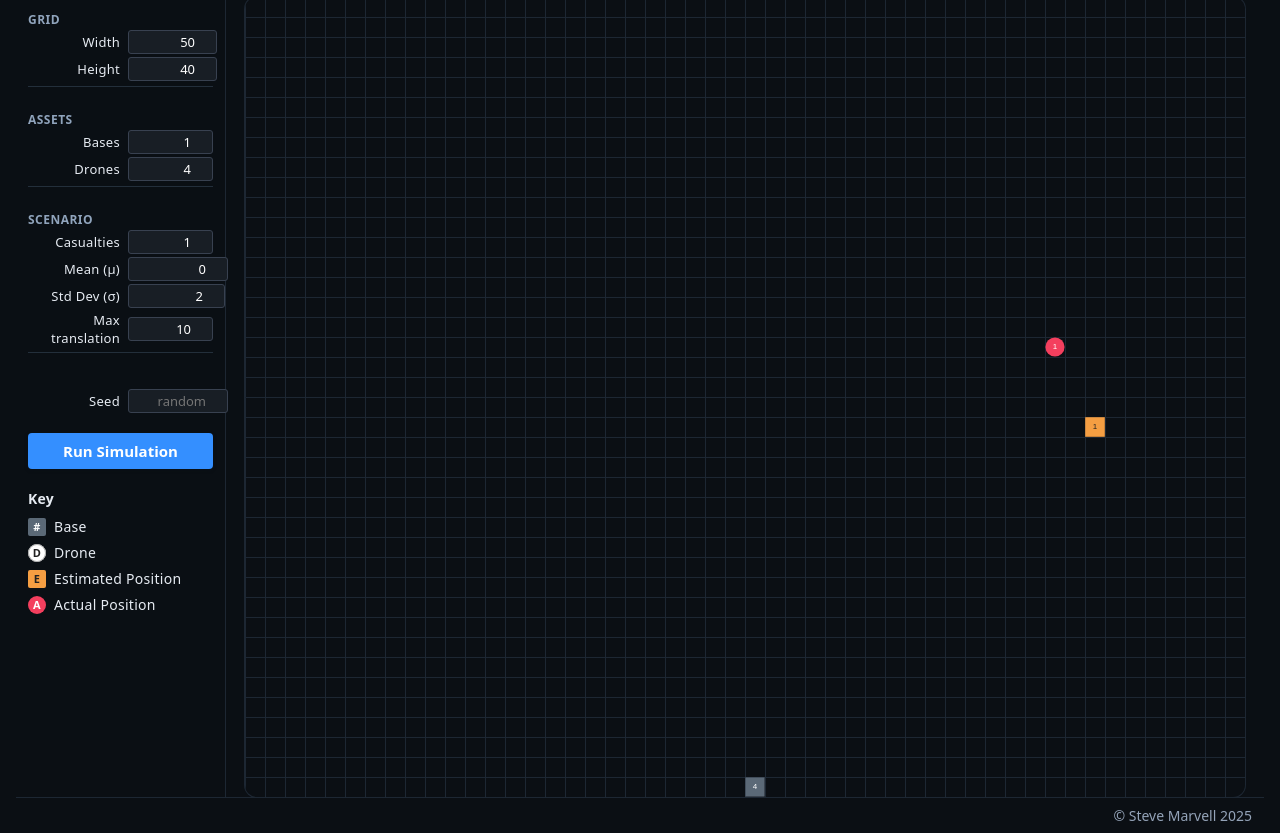
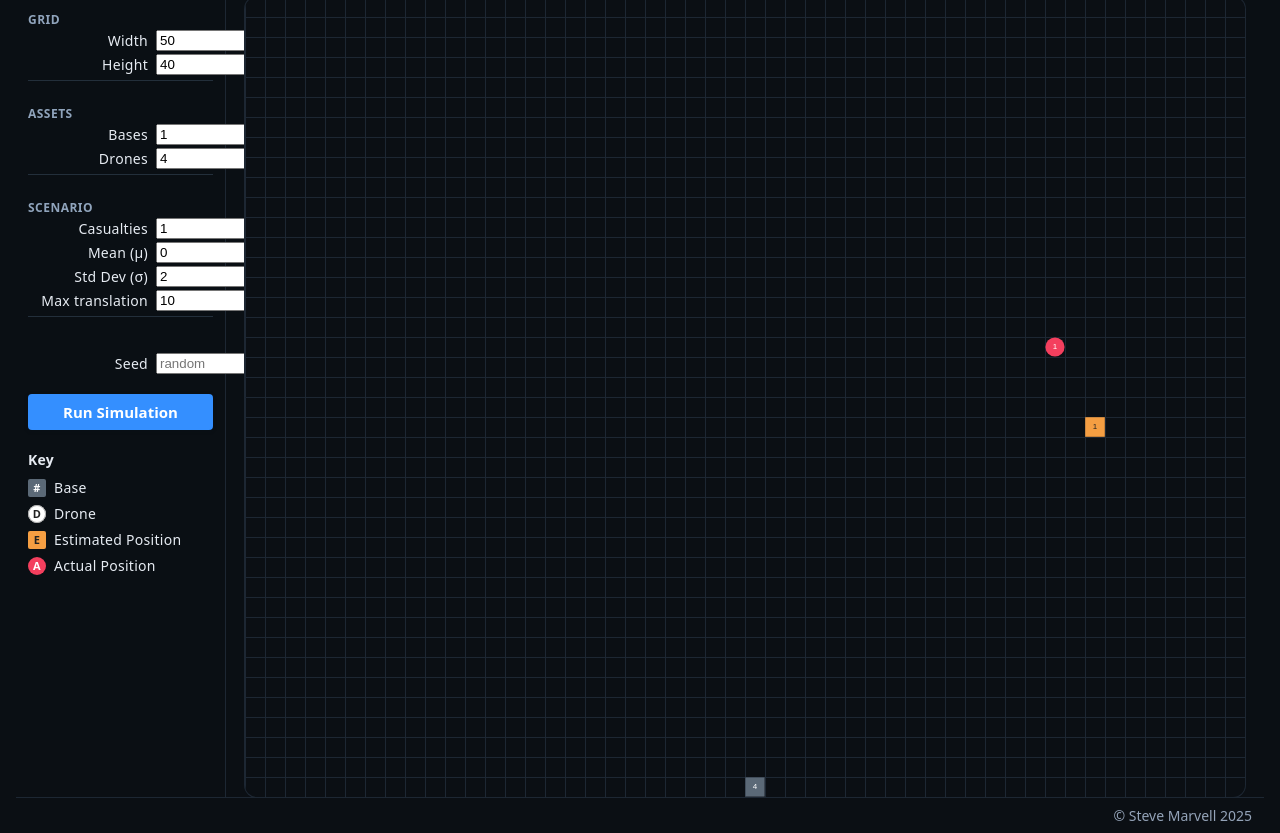
Before and after one commit to stevemarvell/courier-grid-poc, a website built with Vite: page index.html in a window 1280 px wide. Shown: the part 60-893 px from the top of the page. Built offline with nearby package versions, Linux system fonts and the light colour scheme.

Commit message:
few fixes

```diff
--- a/src/main.ts
+++ b/src/main.ts
@@ -3,11 +3,23 @@ import { runSimulation } from './sim'
 import { render } from './renderer'
 import type { SimConfig } from './types'
 
-const canvas = document.getElementById('main-canvas') as HTMLCanvasElement;
-const sidebar = document.getElementById('sidebar-key') as HTMLDivElement;
-const topBar = document.getElementById('top-bar') as HTMLDivElement;
-const bottomBar = document.getElementById('bottom-bar') as HTMLDivElement;
-const configForm = document.getElementById('sidebar-config') as HTMLDivElement;
+// Grab DOM nodes with null checks
+const _canvas = document.getElementById('main-canvas') as HTMLCanvasElement | null
+const _sidebar = document.getElementById('sidebar-key') as HTMLDivElement | null
+const _topBar = document.getElementById('top-bar') as HTMLDivElement | null
+const _bottomBar = document.getElementById('bottom-bar') as HTMLDivElement | null
+const _configForm = document.getElementById('sidebar-config') as HTMLDivElement | null
+
+function assertEl<T>(el: T | null, name: string): T {
+  if (!el) throw new Error(`Missing DOM element: ${name}`)
+  return el
+}
+
+const canvas = assertEl(_canvas, 'main-canvas')
+const sidebar = assertEl(_sidebar, 'sidebar-key')
+const topBar = assertEl(_topBar, 'top-bar')
+const bottomBar = assertEl(_bottomBar, 'bottom-bar')
+const configForm = assertEl(_configForm, 'sidebar-config')
 
 let cfg: SimConfig = {
   width: 50,
@@ -19,16 +31,16 @@ let cfg: SimConfig = {
   stdDev: 2,
   maxTranslation: 10,
   seed: undefined
-};
+}
 
 function fitCanvasToGrid(canvas: HTMLCanvasElement, cfg: SimConfig) {
-  const dpr = window.devicePixelRatio || 1;
-  const cssH = 800;
-  const cssW = Math.round(cssH * (cfg.width / cfg.height));
-  canvas.style.width = cssW + 'px';
-  canvas.style.height = cssH + 'px';
-  canvas.width = Math.round(cssW * dpr);
-  canvas.height = Math.round(cssH * dpr);
+  const dpr = window.devicePixelRatio || 1
+  const cssH = 800
+  const cssW = Math.round(cssH * (cfg.width / cfg.height))
+  canvas.style.width = cssW + 'px'
+  canvas.style.height = cssH + 'px'
+  canvas.width = Math.round(cssW * dpr)
+  canvas.height = Math.round(cssH * dpr)
 }
 
 function renderConfigPanel(cfg: SimConfig) {
@@ -83,29 +95,29 @@ function renderConfigPanel(cfg: SimConfig) {
         <button type="submit" class="btn-primary">Run Simulation</button>
       </div>
     </form>
-  `;
+  `
 
-  const form = document.getElementById('cfg-form') as HTMLFormElement;
+  const form = document.getElementById('cfg-form') as HTMLFormElement
   form.onsubmit = async (e) => {
-    e.preventDefault();
-    const data = new FormData(form);
-    cfg.width = Number(data.get('width'));
-    cfg.height = Number(data.get('height'));
-    cfg.baseCount = Number(data.get('baseCount'));
-    cfg.droneCount = Number(data.get('droneCount'));
-    cfg.casualtyCount = Number(data.get('casualtyCount'));
-    cfg.mean = Number(data.get('mean'));
-    cfg.stdDev = Number(data.get('stdDev'));
-    cfg.maxTranslation = Number(data.get('maxTranslation'));
-    const seedValue = data.get('seed');
-    cfg.seed = seedValue === '' ? undefined : Number(seedValue);
-    await rerunSimulation();
-  };
+    e.preventDefault()
+    const data = new FormData(form)
+    cfg.width = Number(data.get('width'))
+    cfg.height = Number(data.get('height'))
+    cfg.baseCount = Number(data.get('baseCount'))
+    cfg.droneCount = Number(data.get('droneCount'))
+    cfg.casualtyCount = Number(data.get('casualtyCount'))
+    cfg.mean = Number(data.get('mean'))
+    cfg.stdDev = Number(data.get('stdDev'))
+    cfg.maxTranslation = Number(data.get('maxTranslation'))
+    const seedValue = data.get('seed')
+    cfg.seed = seedValue === '' ? undefined : Number(seedValue)
+    await rerunSimulation()
+  }
 }
 
 async function rerunSimulation() {
-  topBar.textContent = 'MASAR Demo';
-  bottomBar.textContent = `© Steve Marvell ${new Date().getFullYear()}`;
+  topBar.textContent = 'MASAR Demo'
+  bottomBar.textContent = `© Steve Marvell ${new Date().getFullYear()}`
 
   sidebar.innerHTML = `
     <div style="margin-bottom:8px;"><strong>Key</strong></div>
@@ -113,14 +125,14 @@ async function rerunSimulation() {
     <div><span class="key drone"></span>Drone</div>
     <div><span class="key ep"></span>Estimated Position</div>
     <div><span class="key ap"></span>Actual Position</div>
-  `;
+  `
 
-  renderConfigPanel(cfg);
+  renderConfigPanel(cfg)
 
   const result = await runSimulation(cfg, {
     beforeSimStart: ({ cfg }) => fitCanvasToGrid(canvas, cfg)
-  });
-  render(canvas, result);
+  })
+  render(canvas, result)
 }
 
-window.onload = rerunSimulation;
+window.onload = rerunSimulation
--- a/src/randomNearbyPosition.ts
+++ b/src/randomNearbyPosition.ts
@@ -1,10 +1,9 @@
-// /src/randomNearbyPosition.ts
 import { randomNormal, randomLcg } from 'd3-random'
 import type { Position } from './types'
 
 /**
- * Random nearby Position using d3-random's normal sampler.
- * If seed is provided, uses a seeded source for reproducibility.
+ * Random nearby Position using a normal sampler.
+ * mean applies to both dx and dy. If seed is provided, use deterministic PRNG.
  */
 export function randomNearbyPosition(
   center: Position,
@@ -12,15 +11,16 @@ export function randomNearbyPosition(
   bounds: { width: number; height: number },
   maxDx: number = 10,
   maxDy: number = 10,
-  seed?: number
+  seed?: number,
+  mean: number = 0
 ): Position {
-  const source = seed == null ? undefined : randomLcg(seed);
-  const normal = source ? randomNormal.source(source)(0, sigma) : randomNormal(0, sigma);
+  const source = seed == null ? undefined : randomLcg(seed)
+  const normal = source ? randomNormal.source(source)(0, sigma) : randomNormal(0, sigma)
 
-  const dx = Math.max(-maxDx, Math.min(maxDx, Math.round(normal())));
-  const dy = Math.max(-maxDy, Math.min(maxDy, Math.round(normal())));
+  const dx = Math.max(-maxDx, Math.min(maxDx, Math.round(normal() + mean)))
+  const dy = Math.max(-maxDy, Math.min(maxDy, Math.round(normal() + mean)))
 
-  const x = Math.max(0, Math.min(bounds.width - 1, center.x + dx));
-  const y = Math.max(0, Math.min(bounds.height - 1, center.y + dy));
-  return { x, y };
+  const x = Math.max(0, Math.min(bounds.width - 1, center.x + dx))
+  const y = Math.max(0, Math.min(bounds.height - 1, center.y + dy))
+  return { x, y }
 }
--- a/src/sim.ts
+++ b/src/sim.ts
@@ -30,17 +30,19 @@ function makeRng(seed?: number) {
 export async function runSimulation(cfg: SimConfig, hooks?: Partial<SimHooks>): Promise<SimResult> {
   const rng = makeRng(cfg.seed);
 
-  // 1) Bases (center/bottom), all drones unspawned
-  const bases: Base[] = [];
+  // 1) Distribute drones across bases without multiplying total
+  const bases: Base[] = []
+  const per = Math.floor(cfg.droneCount / cfg.baseCount)
+  const extra = cfg.droneCount % cfg.baseCount
   for (let i = 0; i < cfg.baseCount; i++) {
+    const allot = per + (i < extra ? 1 : 0)
     bases.push({
       id: i + 1,
       position: { x: Math.floor(cfg.width / 2), y: cfg.height - 1 },
-      capacity: cfg.droneCount,
-      unspawned: cfg.droneCount
-    });
+      capacity: allot,
+      unspawned: allot
+    })
   }
-
   // 2) Drones: none spawned initially
   const drones: Drone[] = [];
 
@@ -48,18 +50,24 @@ export async function runSimulation(cfg: SimConfig, hooks?: Partial<SimHooks>):
   const casualties: Casualty[] = [];
   for (let i = 0; i < cfg.casualtyCount; i++) {
     const estimatedPosition: Position = {
-      x: rng.int(cfg.width),                         // seeded
-      y: rng.int(Math.floor(cfg.height * 0.66))      // seeded
-    };
+      x: rng.int(cfg.width),
+      y: rng.int(Math.floor(cfg.height * 0.66))
+    }
+
+    // Derive a unique, deterministic seed per casualty when cfg.seed is set
+    const derivedSeed = cfg.seed == null ? undefined : cfg.seed + i * 9973
+
     const position: Position = randomNearbyPosition(
       estimatedPosition,
       cfg.stdDev,
       { width: cfg.width, height: cfg.height },
       cfg.maxTranslation,
       cfg.maxTranslation,
-      cfg.seed // pass seed so offset uses same source
-    );
-    casualties.push({ id: i + 1, estimatedPosition, position });
+      derivedSeed,
+      cfg.mean
+    )
+
+    casualties.push({ id: i + 1, estimatedPosition, position })
   }
 
   const state: SimState = { bases, drones, casualties };
--- a/src/styles.css
+++ b/src/styles.css
@@ -89,7 +89,9 @@ body {
   padding-bottom: 2px;
   padding-top: 2px;
 }
-.cfg-group:last-child { border-bottom: none; }
+.cfg-group:last-child {
+  border-bottom: none;
+}
 .cfg-group-label {
   margin-bottom: 2px;
   color: #90a4bc;
@@ -99,29 +101,20 @@ body {
   letter-spacing: 0.04em;
 }
 .cfg-row {
-  display: flex;
+  display: grid;
+  grid-template-columns: 120px 100px; /* label, input */
   align-items: center;
-  justify-content: space-between;
+  column-gap: 8px;
   margin-bottom: 3px;
 }
+
 .cfg-row label {
-  min-width: 92px;
   text-align: right;
-  margin-right: 8px;
-  font-size: 13px;
-  color: var(--ink);
-  font-family: var(--font);
+  margin: 0;
 }
+
 .cfg-row input[type="number"] {
-  width: 100px;
-  padding: 2px 6px;
-  background: #181e25;
-  color: #fff;
-  border: 1px solid #384150;
-  border-radius: 3px;
-  font-size: 13px;
-  text-align: right;
-  font-family: var(--font);
+  width: 100%; /* fills the 100px track */
 }
 
 /* Primary (blue) button */
--- a/src/types.ts
+++ b/src/types.ts
@@ -1,4 +1,4 @@
-// /src/type.ts
+// /src/types.ts
 export interface Position {
     x: number;
     y: number;
```
